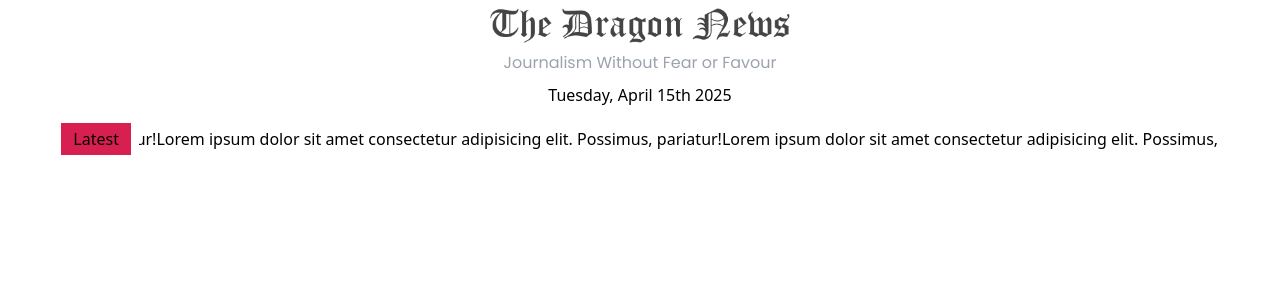
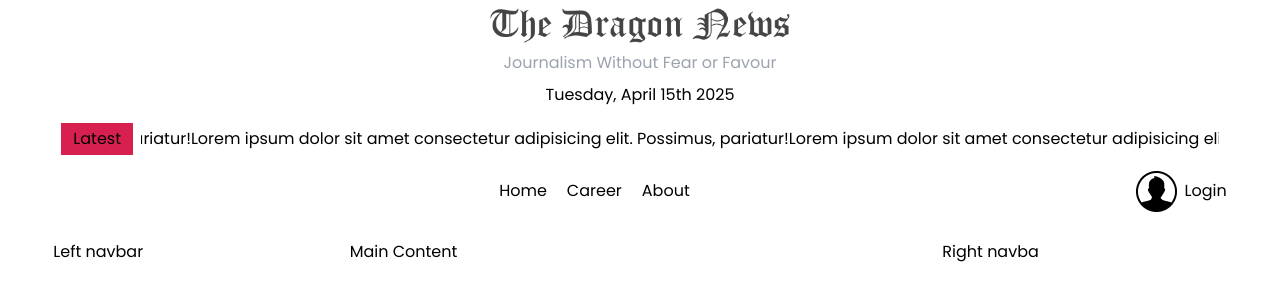
Before and after one commit to najmul19/react-authentication-updated, a React (Vite) app in the folder prothom-ondhokar-news/: page / in a window 1280 px wide. Shown: the top 300 px of the page. Built offline with nearby package versions, Linux system fonts and the light colour scheme.

Commit message:
design navigation and set main layout with 12 grid and divide col spane

```diff
--- a/prothom-ondhokar-news/src/components/Header.jsx
+++ b/prothom-ondhokar-news/src/components/Header.jsx
@@ -7,7 +7,7 @@ const Header = () => {
             <div className='logo'>
             <img className='w-[300px]' src={logo} alt="" />
             </div>
-            <h2 className='text-gray-400 font-poppins'>Journalism Without Fear or Favour</h2>
+            <h2 className='text-gray-400 '>Journalism Without Fear or Favour</h2>
             <p>{moment().format("dddd, MMMM Do YYYY")}</p>
         </div>
     );
--- /dev/null
+++ b/prothom-ondhokar-news/src/components/Navbar.jsx
@@ -0,0 +1,23 @@
+import { Link } from "react-router-dom";
+import userIcon from "../assets/user.png";
+const Navbar = () => {
+  return (
+    <div className="flex justify-between items-center">
+      <div className=""></div>
+      <div className="nav space-x-5">
+        <Link to="/">Home</Link>
+        <Link to="/career">Career</Link>
+        <Link to="/about">About</Link>
+      </div>
+
+      <div className="login flex gap-2 items-center ">
+        <div className=" ">
+          <img src={userIcon} alt="" />
+        </div>
+        <button className="btn btn-neutral rounded-none">Login</button>
+      </div>
+    </div>
+  );
+};
+
+export default Navbar;
--- a/prothom-ondhokar-news/src/layouts/HomeLayout.jsx
+++ b/prothom-ondhokar-news/src/layouts/HomeLayout.jsx
@@ -1,16 +1,25 @@
 import Header from "../components/Header";
 import LatestNews from "../components/LatestNews";
-
+import Navbar from "../components/Navbar";
 
 const HomeLayout = () => {
   return (
-        <div  data-theme="light">
-            <header><Header></Header></header>
+    <div data-theme="light" className="font-poppins">
+      <header>
+        <Header></Header>
         <section className="w-11/12 mx-auto">
           <LatestNews></LatestNews>
         </section>
-            <nav></nav>
-            <main></main>
+      </header>
+
+      <nav className="w-11/12 mx-auto py-2">
+        <Navbar></Navbar>
+      </nav>
+      <main className="w-11/12 mx-auto pt-5 grid md:grid-cols-12 gap-3">
+        <aside className="left col-span-3">Left navbar</aside>
+        <section className="col-span-6">Main Content</section>
+        <aside className="col-span-3">Right navba</aside>
+      </main>
     </div>
   );
 };
```
Lines whose indentation alone changed are shown as unchanged.
